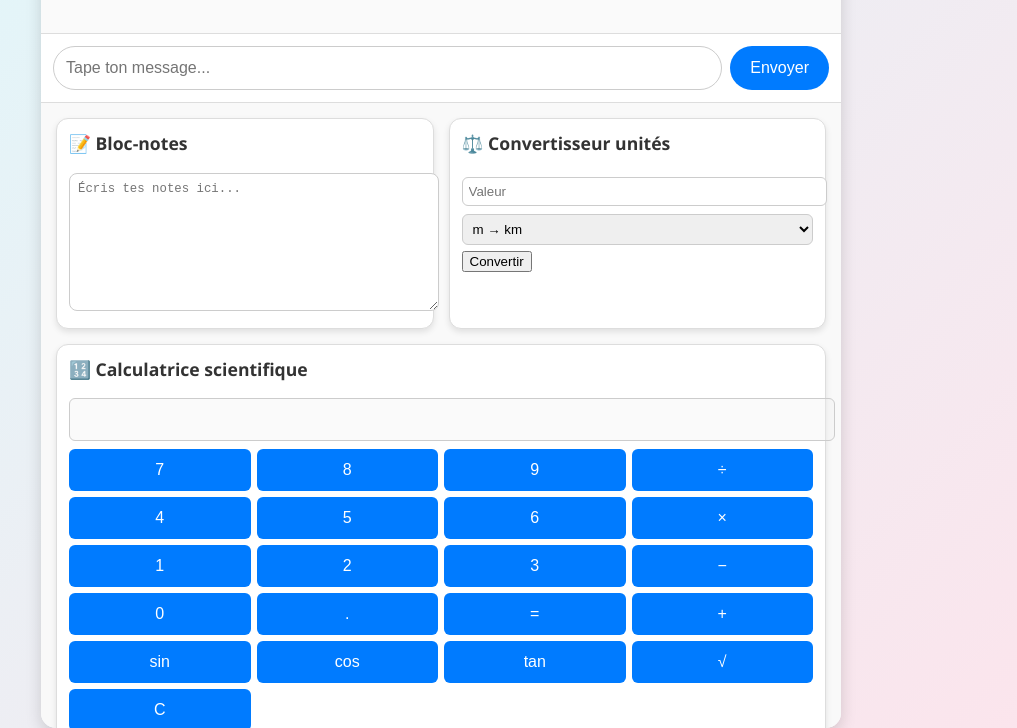
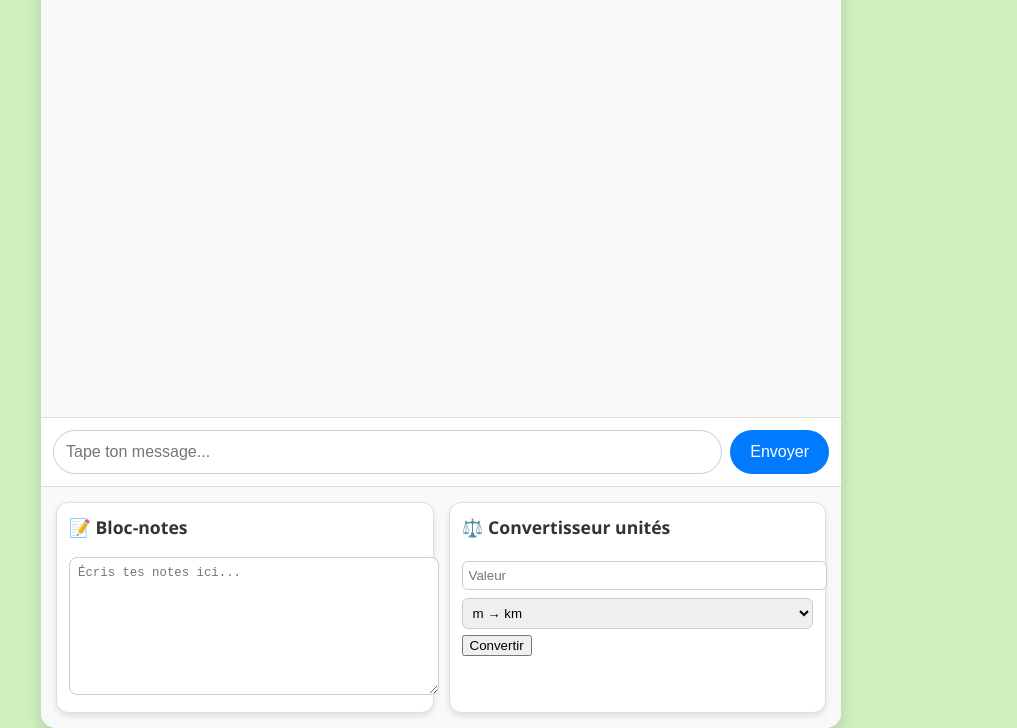
Before and after one commit to toflasq/depanneur-api, a plain HTML site: page templates/chat.html in a window 1280 px wide. Shown: the part 72-800 px from the top of the page, without its empty margins (199-1216 px from the left). Drawn offline with Linux system fonts and the light colour scheme.

Commit message:
Add files via upload

```diff
--- a/templates/chat.html
+++ b/templates/chat.html
@@ -1,4 +1,3 @@
-
 <!DOCTYPE html>
 <html lang="fr">
 <head>
@@ -9,7 +8,7 @@
             height: 100%;
             margin: 0;
             font-family: 'Segoe UI', Tahoma, sans-serif;
-            background: linear-gradient(135deg, #e0f7fa, #fce4ec);
+            background-color: #d0f0c0; /* vert pâle */
         }
         .chat-container {
             display: flex;
@@ -106,29 +105,6 @@
             margin: 4px 0;
             width: 100%;
         }
-        .calc-buttons {
-            display: grid;
-            grid-template-columns: repeat(4, 1fr);
-            gap: 6px;
-        }
-        .calc-buttons button {
-            padding: 12px;
-            font-size: 1em;
-            border: none;
-            border-radius: 6px;
-            background: #007bff;
-            color: #fff;
-            cursor: pointer;
-        }
-        .calc-display {
-            width: 100%;
-            padding: 10px;
-            font-size: 1.1em;
-            border: 1px solid #ccc;
-            border-radius: 6px;
-            margin-bottom: 8px;
-            text-align: right;
-        }
     </style>
 </head>
 <body>
@@ -162,35 +138,6 @@
                 </select>
                 <button onclick="convertUnit()">Convertir</button>
                 <p id="result"></p>
-            </div>
-
-            <!-- Calculatrice -->
-            <div class="tool">
-                <h3>🔢 Calculatrice scientifique</h3>
-                <input type="text" id="calc-display" class="calc-display" disabled>
-                <div class="calc-buttons">
-                    <button onclick="press('7')">7</button>
-                    <button onclick="press('8')">8</button>
-                    <button onclick="press('9')">9</button>
-                    <button onclick="press('/')">÷</button>
-                    <button onclick="press('4')">4</button>
-                    <button onclick="press('5')">5</button>
-                    <button onclick="press('6')">6</button>
-                    <button onclick="press('*')">×</button>
-                    <button onclick="press('1')">1</button>
-                    <button onclick="press('2')">2</button>
-                    <button onclick="press('3')">3</button>
-                    <button onclick="press('-')">−</button>
-                    <button onclick="press('0')">0</button>
-                    <button onclick="press('.')">.</button>
-                    <button onclick="calculate()">=</button>
-                    <button onclick="press('+')">+</button>
-                    <button onclick="press('Math.sin(')">sin</button>
-                    <button onclick="press('Math.cos(')">cos</button>
-                    <button onclick="press('Math.tan(')">tan</button>
-                    <button onclick="press('Math.sqrt(')">√</button>
-                    <button onclick="clearCalc()">C</button>
-                </div>
             </div>
         </div>
     </div>
@@ -246,22 +193,6 @@
             }
             document.getElementById("result").innerText = "Résultat : " + res;
         }
-
-        // Calculatrice
-        function press(val) {
-            document.getElementById("calc-display").value += val;
-        }
-        function clearCalc() {
-            document.getElementById("calc-display").value = "";
-        }
-        function calculate() {
-            try {
-                let expr = document.getElementById("calc-display").value;
-                document.getElementById("calc-display").value = eval(expr);
-            } catch(e) {
-                document.getElementById("calc-display").value = "Erreur";
-            }
-        }
     </script>
 </body>
 </html>
```
Also changed, not shown: 1 other file.
